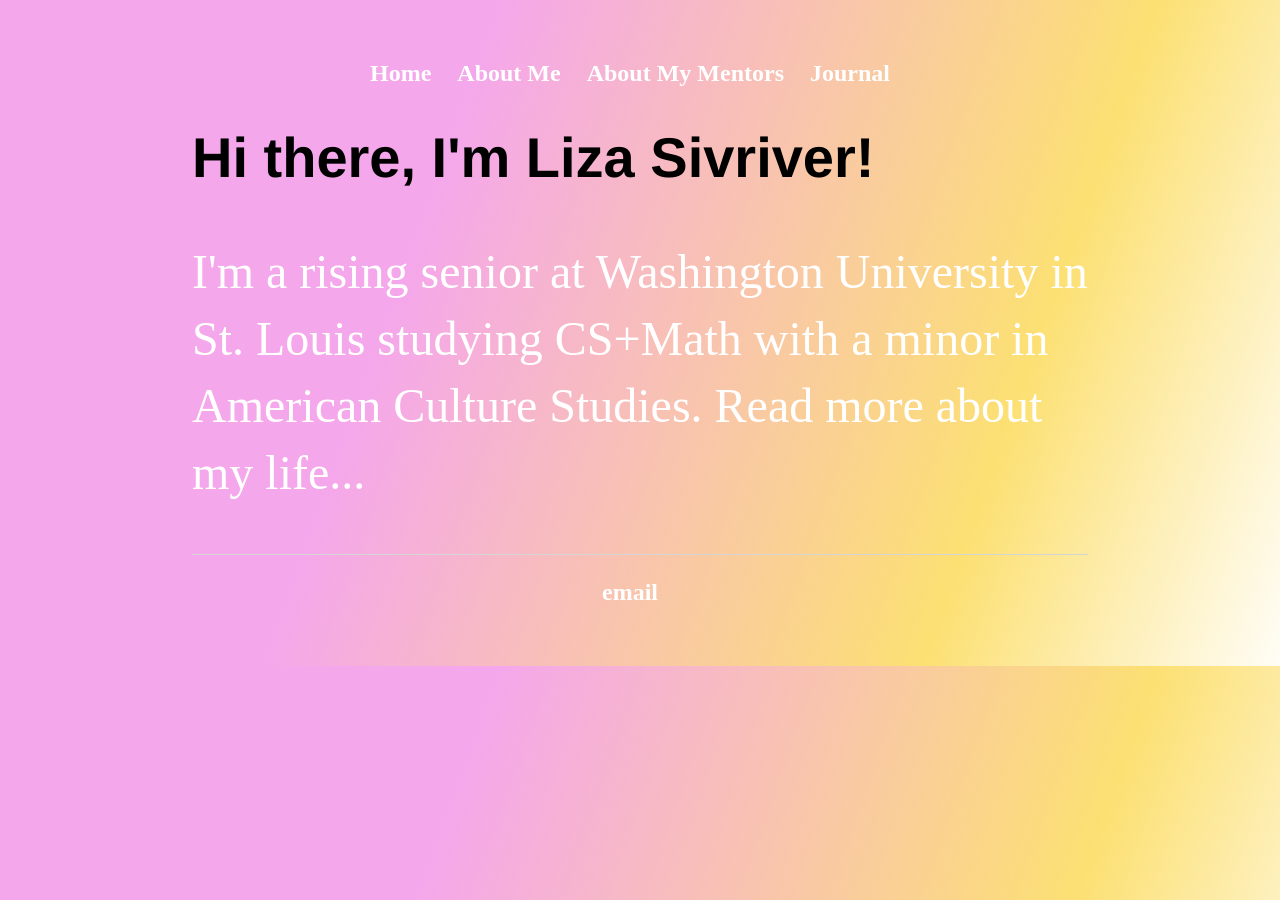
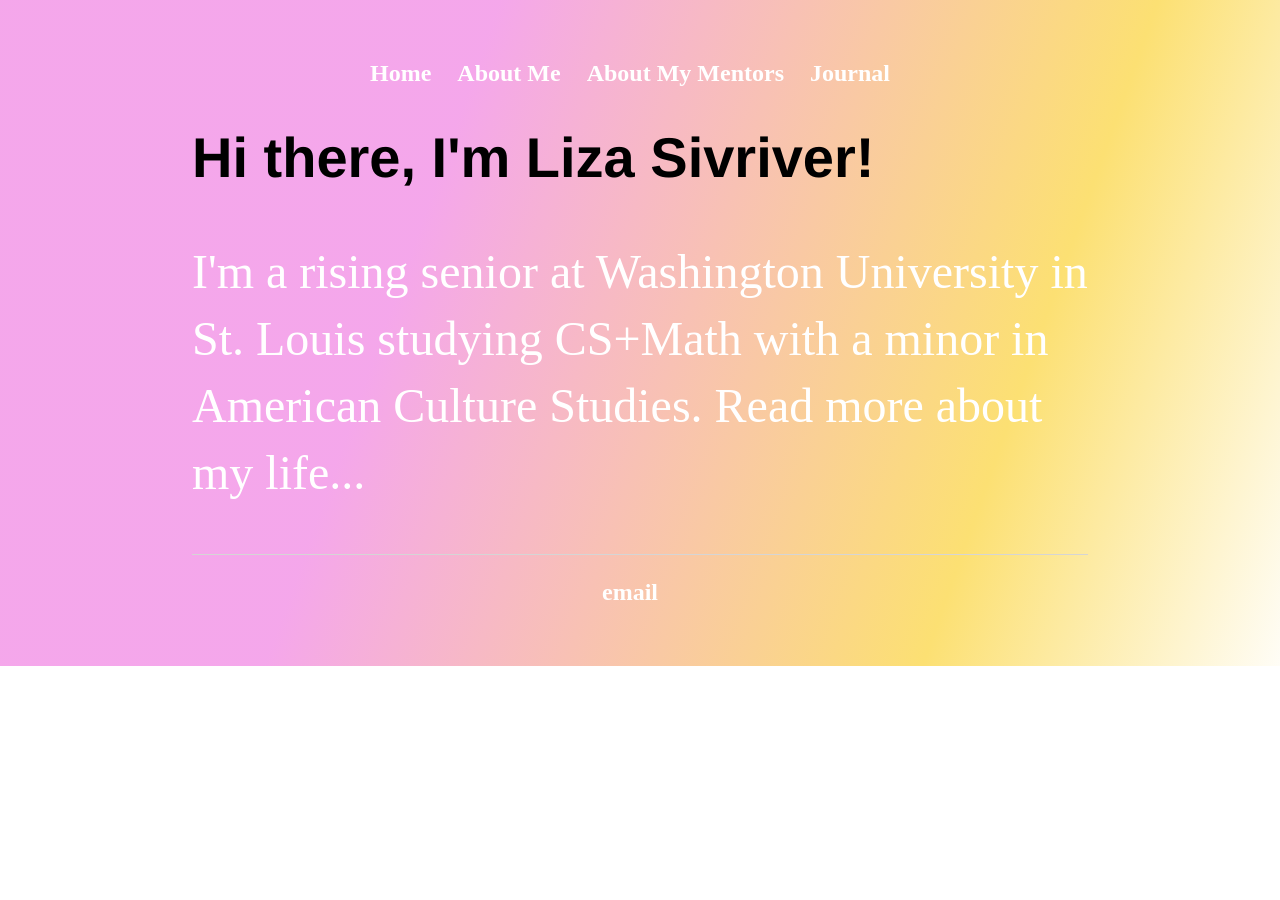
Before and after one commit to lizasivriver/lizasivriver, a Jekyll site: the page built from index.html, in a window 1280 px wide. Built offline with Jekyll 4.4.1, drawn with Linux system fonts in a browser that asks for light colours.

Commit message:
Update main.css

```diff
--- a/css/main.css
+++ b/css/main.css
@@ -2,6 +2,10 @@
     margin: 60px auto;
     width: 70%;
     background-image: linear-gradient( 109.5deg,  rgba(233,68,212,0.47) 33%, rgba(252,224,115,1) 76.4%, rgba(255,255,255,0.30) 101.6% );
+    height: 100%;
+    background-position: center;
+    background-repeat: no-repeat;
+    background-size: cover;
 }
 
 nav ul, footer ul {
```
